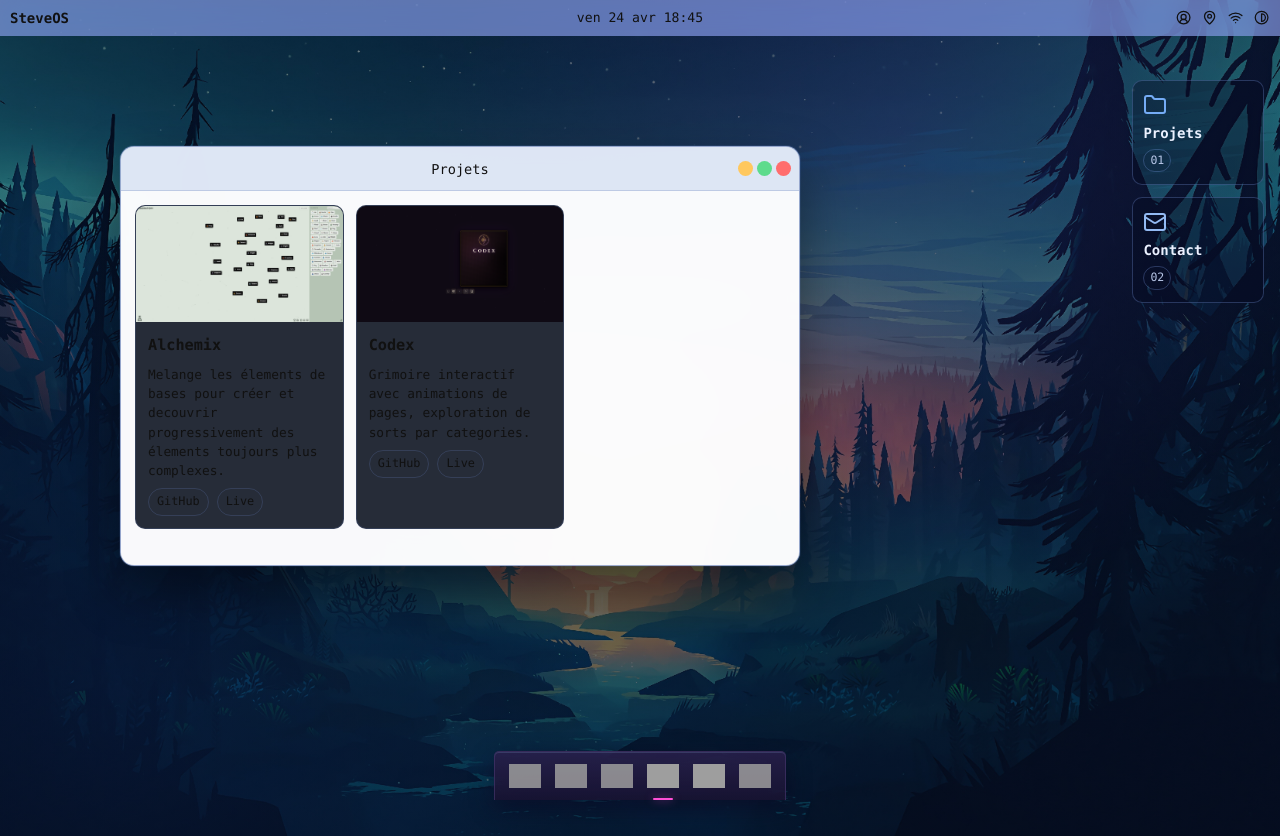
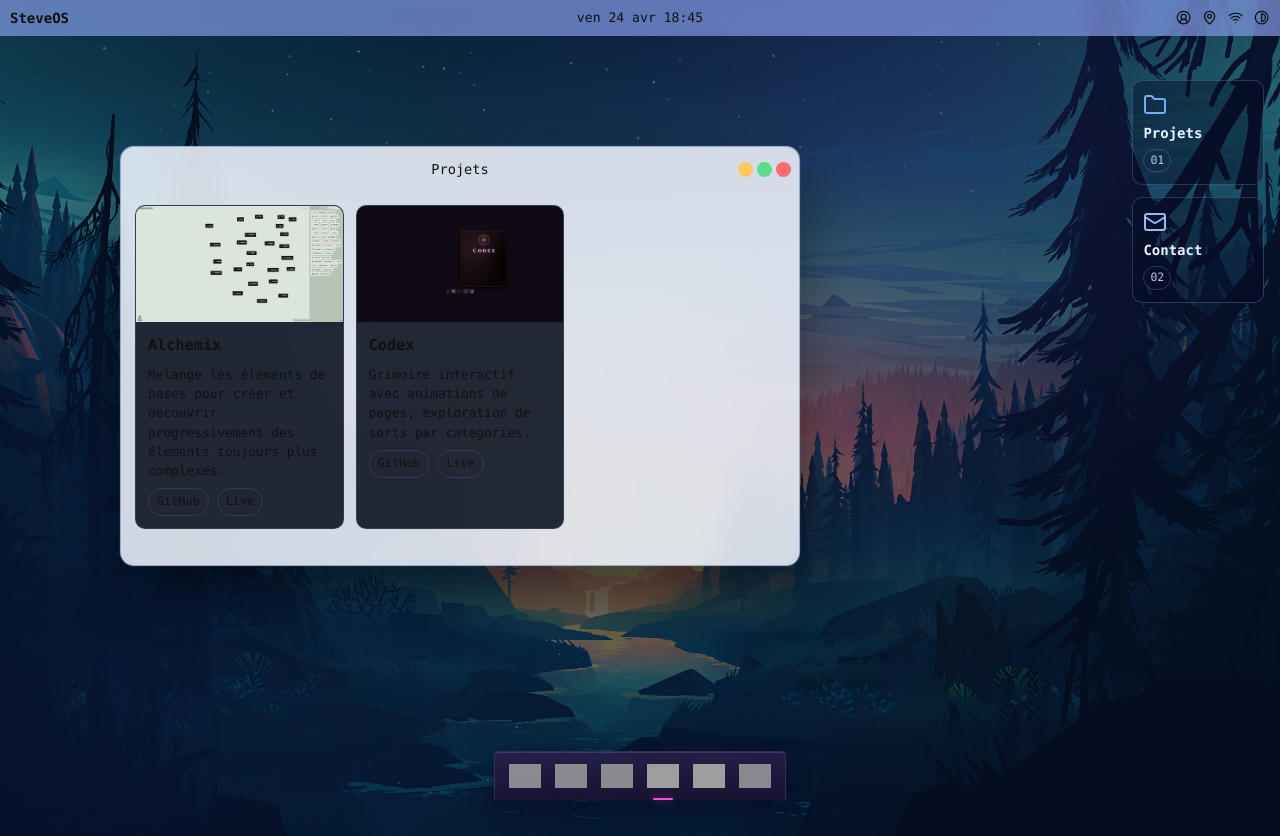
Before and after one commit to SteveRothier/Portfolio, a React (Vite) app: page / in a window 1280 px wide. Both pictures are taken after a click on the button 663 px from the left and 776 px from the top of the page. Built offline with nearby package versions, Linux system fonts and the light colour scheme; grey boxes are pictures that could not be loaded.

Commit message:
Ajout du style de fond sur toute les fenetres

```diff
--- a/src/windows/DesktopWindow.tsx
+++ b/src/windows/DesktopWindow.tsx
@@ -232,7 +232,6 @@ export function DesktopWindow({
   if (!windowState.isOpen) return null
 
   const edgeSnapped = windowState.snapMode === 'left' || windowState.snapMode === 'right'
-  const isContactWindow = windowState.id === 'contact'
 
   return (
     <article
@@ -253,11 +252,7 @@ export function DesktopWindow({
       onMouseDown={handleWindowMouseDown}
       aria-label={windowState.title}
     >
-      <div
-        className={`desktop-window__topbar relative grid h-11 grid-cols-[1fr_auto] items-stretch ${
-          isContactWindow ? 'border-b-0 bg-transparent' : 'border-b border-line-soft bg-[var(--window-header-bg)]'
-        }`}
-      >
+      <div className="desktop-window__topbar relative grid h-11 grid-cols-[1fr_auto] items-stretch border-b-0 bg-transparent">
         <p className="pointer-events-none absolute left-1/2 top-1/2 m-0 w-[60%] -translate-x-1/2 -translate-y-1/2 truncate px-2 text-center text-[0.85rem] text-[var(--window-header-text)]">
           {windowState.title}
         </p>
@@ -278,11 +273,7 @@ export function DesktopWindow({
           </div>
         </div>
       </div>
-      <div
-        className={`desktop-window__content h-[calc(100%-2.75rem)] overflow-auto ${
-          isContactWindow ? 'bg-transparent' : 'bg-bg-window-soft'
-        }`}
-      >
+      <div className="desktop-window__content h-[calc(100%-2.75rem)] overflow-auto bg-transparent">
         {children}
       </div>
       <div
```
